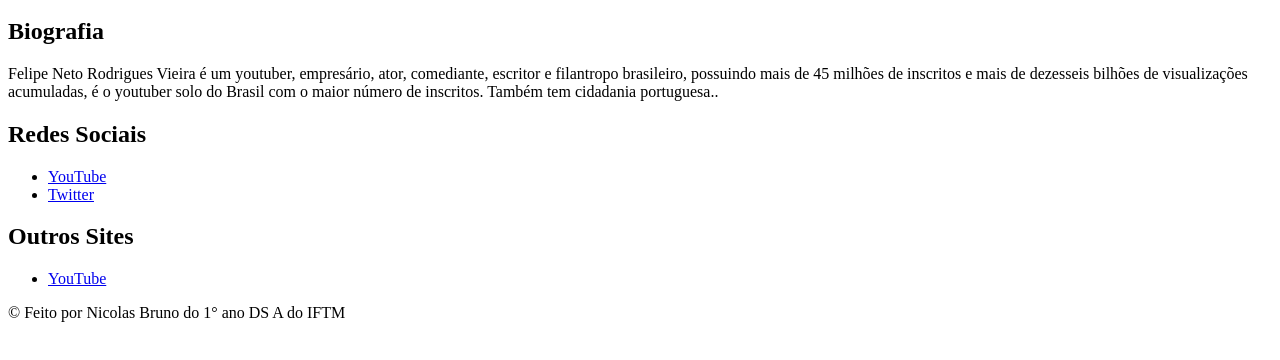
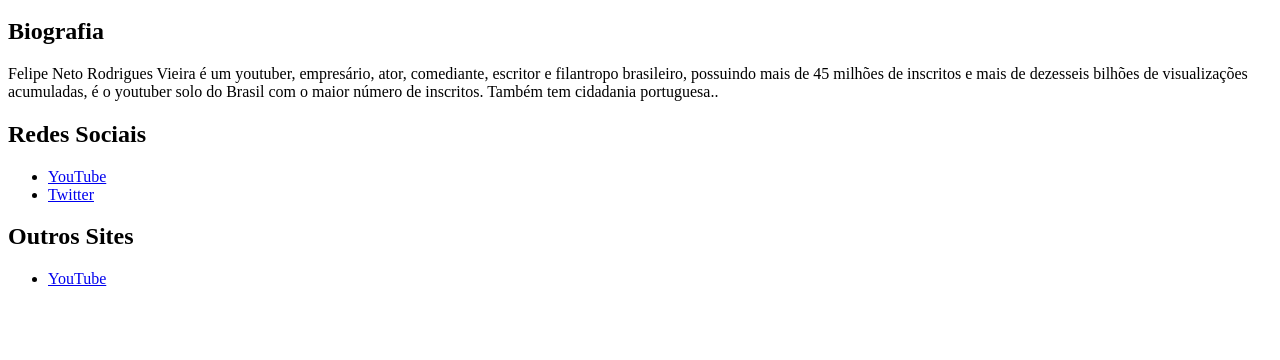
Before and after one commit to Nicolas133bruno/felipeneto, a plain HTML site: page index.html in a window 1280 px wide. Shown: the part 332-692 px from the top of the page. Drawn offline with Linux system fonts and the light colour scheme.

Commit message:
Update index.html

```diff
--- a/index.html
+++ b/index.html
@@ -36,6 +36,8 @@
                 <!-- Adicione mais redes sociais conforme necessário -->
             </ul>
         </div>
+    </section>
+
     <section id="outros-sites"> <!-- Correção do ID -->
         <div class="container">
             <h2>Outros Sites</h2>
@@ -48,7 +50,7 @@
 
     <footer>
         <div class="container">
-            <p>&copy; Feito por Nicolas Bruno do 1° ano DS A do IFTM</p>
+            <!-- Texto removido -->
         </div>
     </footer>
 </body>
```
Lines whose indentation alone changed are shown as unchanged.
